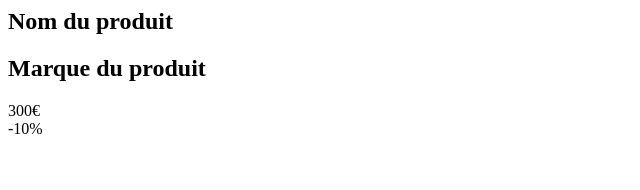
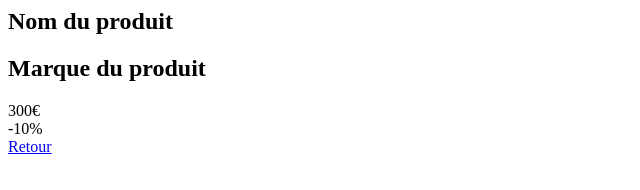
Before and after one commit to clairebrhs/testsite, a plain HTML site: page produit.html in a window 1280 px wide. Shown: the full height of the page, 0-640 px from the left. Drawn offline with Linux system fonts and the light colour scheme.

Commit message:
Update produit.html

```diff
--- a/produit.html
+++ b/produit.html
@@ -29,7 +29,9 @@
 </header>
 
 </article>
-
+        <a href="https://clairebrhs.github.io/testsite/index.html">
+Retour
+  </a>
     </body>
 
 </html>
```
